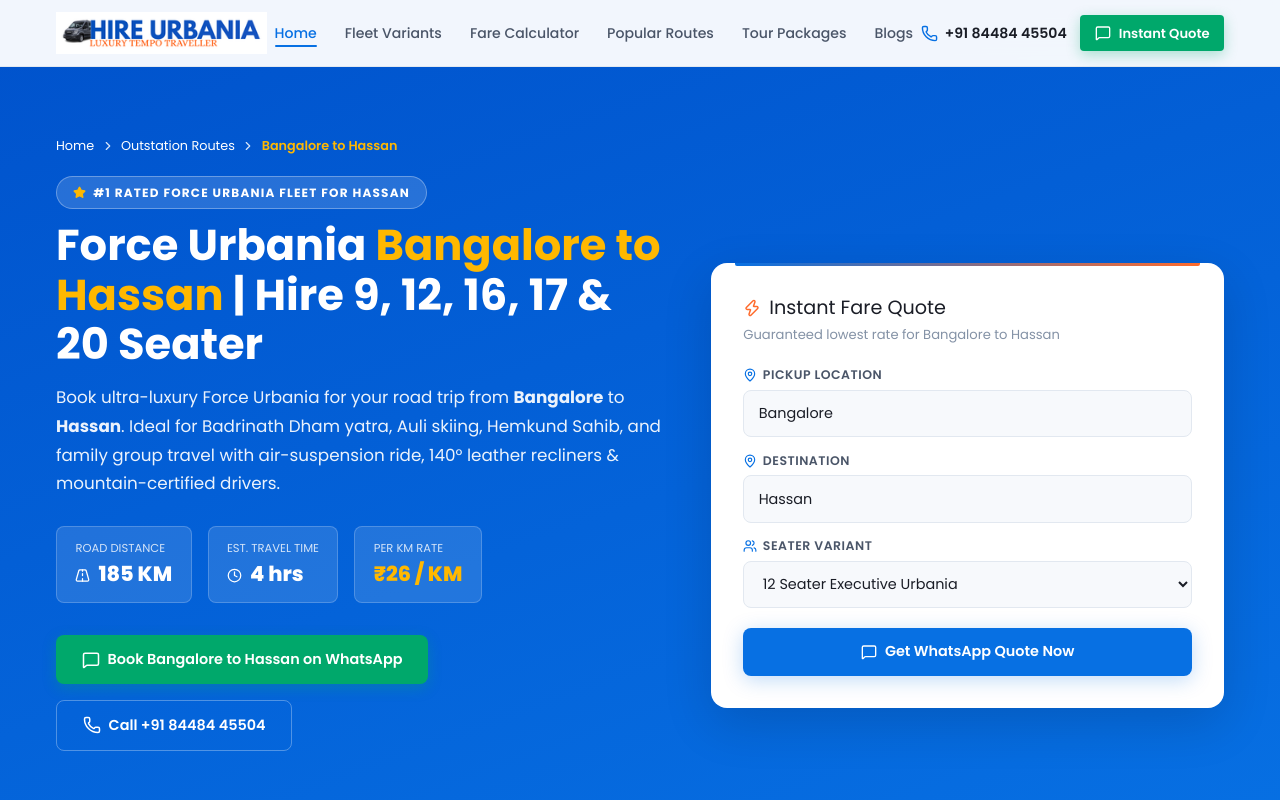
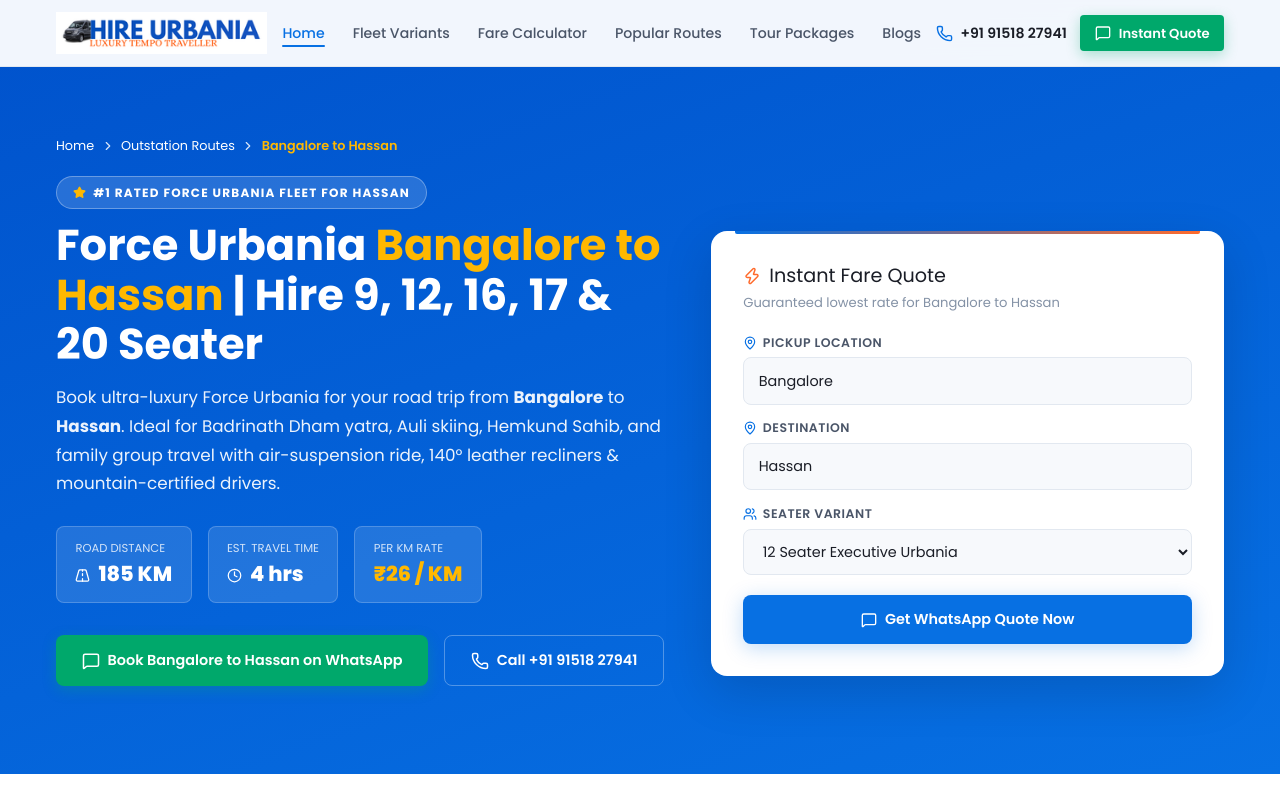
Before and after one commit to tempo-hub/hireurbania, a Next.js app: page /bangalore-to-hassan-force-urbania in a window 1280 px wide. Shown: the top 800 px of the page. Built offline with nearby package versions, Linux system fonts and the light colour scheme.

Commit message:
updated calling number

```diff
--- a/app/[slug]/page.js
+++ b/app/[slug]/page.js
@@ -235,7 +235,7 @@
       },
       {
         q: `How do I confirm my Force Urbania booking from ${route.origin} to ${route.destination}?`,
-        a: `You can book instantly by calling +91 84484 45504 or clicking 'Book on WhatsApp'. Share your travel dates and passenger count to receive a guaranteed quote. A 20% advance token confirms your doorstep pickup booking.`,
+        a: `You can book instantly by calling +91 91518 27941 or clicking 'Book on WhatsApp'. Share your travel dates and passenger count to receive a guaranteed quote. A 20% advance token confirms your doorstep pickup booking.`,
       },
     ];
 
@@ -519,7 +519,7 @@
                       borderColor: "rgba(255,255,255,0.3)",
                     }}
                   >
-                    <Phone size={18} /> Call +91 84484 45504
+                    <Phone size={18} /> Call +91 91518 27941
                   </a>
                 </div>
               </div>
--- a/app/contact-us/page.js
+++ b/app/contact-us/page.js
@@ -11,7 +11,7 @@
     >
       <ContactActions />
       <TrustArticle title="Booking helpline">
-        <p><strong>Phone:</strong> +91 84484 45504</p>
+        <p><strong>Phone:</strong> +91 91518 27941</p>
         <p><strong>Email:</strong> booking@hireurbaniatempotraveller.com</p>
         <p><strong>Service area:</strong> Delhi NCR, Noida, Gurugram, Uttarakhand, Rajasthan, Madhya Pradesh, Uttar Pradesh, and pan India routes.</p>
       </TrustArticle>
--- a/app/layout.js
+++ b/app/layout.js
@@ -92,7 +92,7 @@
     image: "https://hireurbaniatempotraveller.com/images/hero.png",
     description:
       "Premier Force Urbania luxury van rental service across India. 9 to 20 seater variants available for outstation, pilgrimage, and corporate tours.",
-    telephone: "+919876543210",
+    telephone: "+919151827941",
     priceRange: "₹26 - ₹38 per km",
     address: {
       "@type": "PostalAddress",
--- a/app/privacy-policy/page.js
+++ b/app/privacy-policy/page.js
@@ -23,7 +23,7 @@
         <p>We share relevant trip details only with the people needed to fulfil your booking, such as our assigned driver or operations team. We retain booking information for operational, accounting, and legal requirements.</p>
       </TrustArticle>
       <TrustArticle title="Contact">
-        <p>For privacy questions or a request about your information, email booking@hireurbaniatempotraveller.com or call +91 84484 45504.</p>
+        <p>For privacy questions or a request about your information, email booking@hireurbaniatempotraveller.com or call +91 91518 27941.</p>
       </TrustArticle>
     </TrustPage>
   );
--- a/components/Footer.jsx
+++ b/components/Footer.jsx
@@ -393,7 +393,7 @@
                 style={{ display: "flex", gap: "0.6rem", alignItems: "center" }}
               >
                 <Phone size={16} style={{ color: "var(--blue-400)" }} />
-                <span>+91 9151827941</span>
+                <span>+91 91518 27941</span>
               </div>
 
               <div
--- a/components/Navbar.jsx
+++ b/components/Navbar.jsx
@@ -77,13 +77,6 @@
         <div className="container nav-container">
           {/* Logo */}
           <Link href="/" className="brand-logo" onClick={closeMobileMenu}>
-            {/* <div className="logo-badge">HU</div>
-
-            <div className="brand-text">
-              <span className="brand-title">HIRE URBANIA</span>
-
-              <span className="brand-sub">LUXURY TEMPO TRAVELLER</span>
-            </div> */}
             <Image
               src="/HIRE_URBANIA_LOGO.png"
               alt="HIRE_URBANIA_LOGO"
@@ -144,7 +137,7 @@
               title="Call 24/7 Helpline"
             >
               <Phone size={17} />
-              <span>+91 84484 45504</span>
+              <span>+91 91518 27941</span>
             </a>
 
             {/* Instant Quote */}
--- a/components/TrustPage.jsx
+++ b/components/TrustPage.jsx
@@ -38,7 +38,7 @@
   return (
     <div className="trust-actions">
       <a className="btn btn-primary" href="tel:+919151827941">
-        <Phone size={17} /> Call +91 84484 45504
+        <Phone size={17} /> Call +91 91518 27941
       </a>
       <a
         className="btn btn-whatsapp"
```
